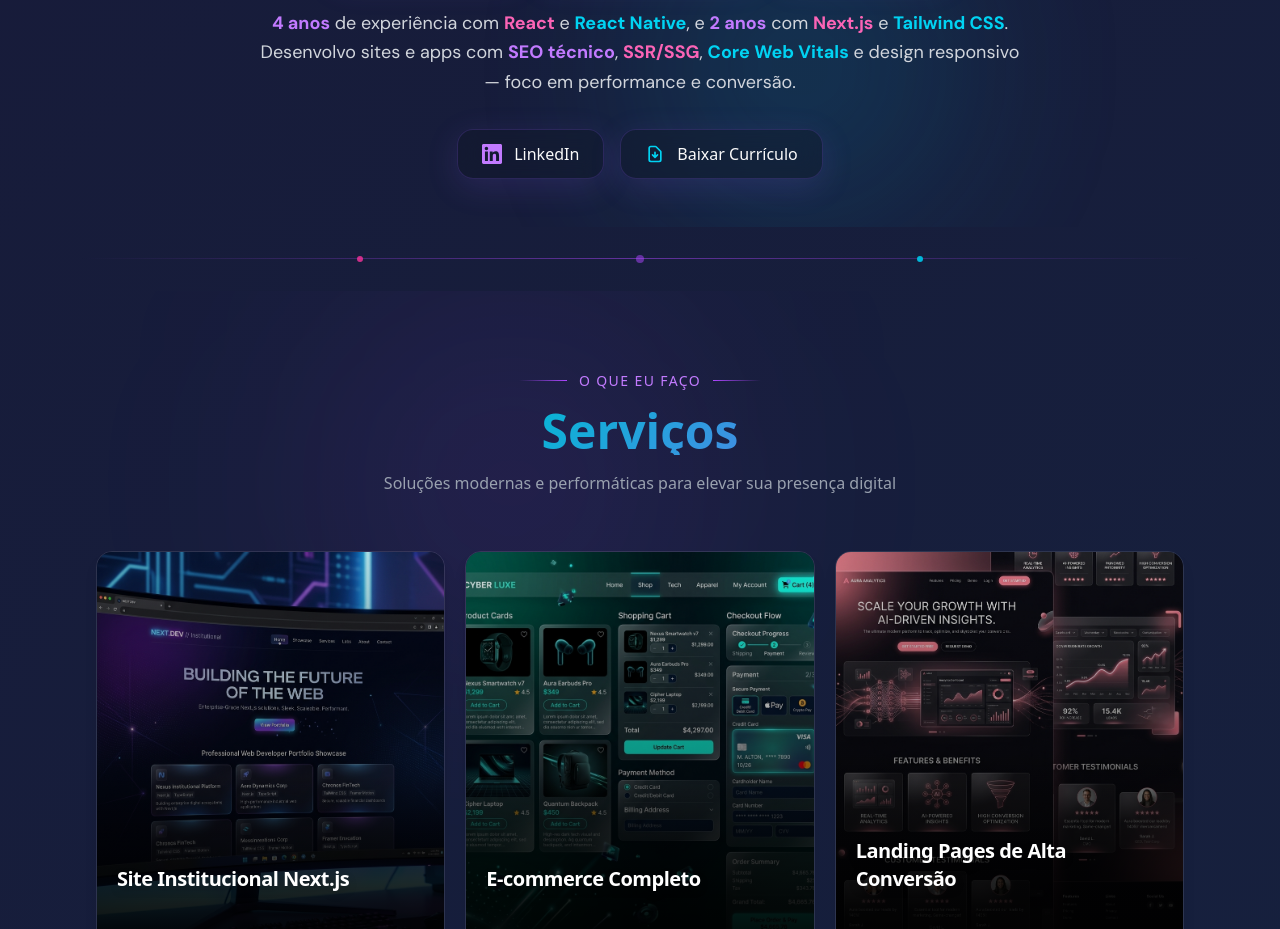
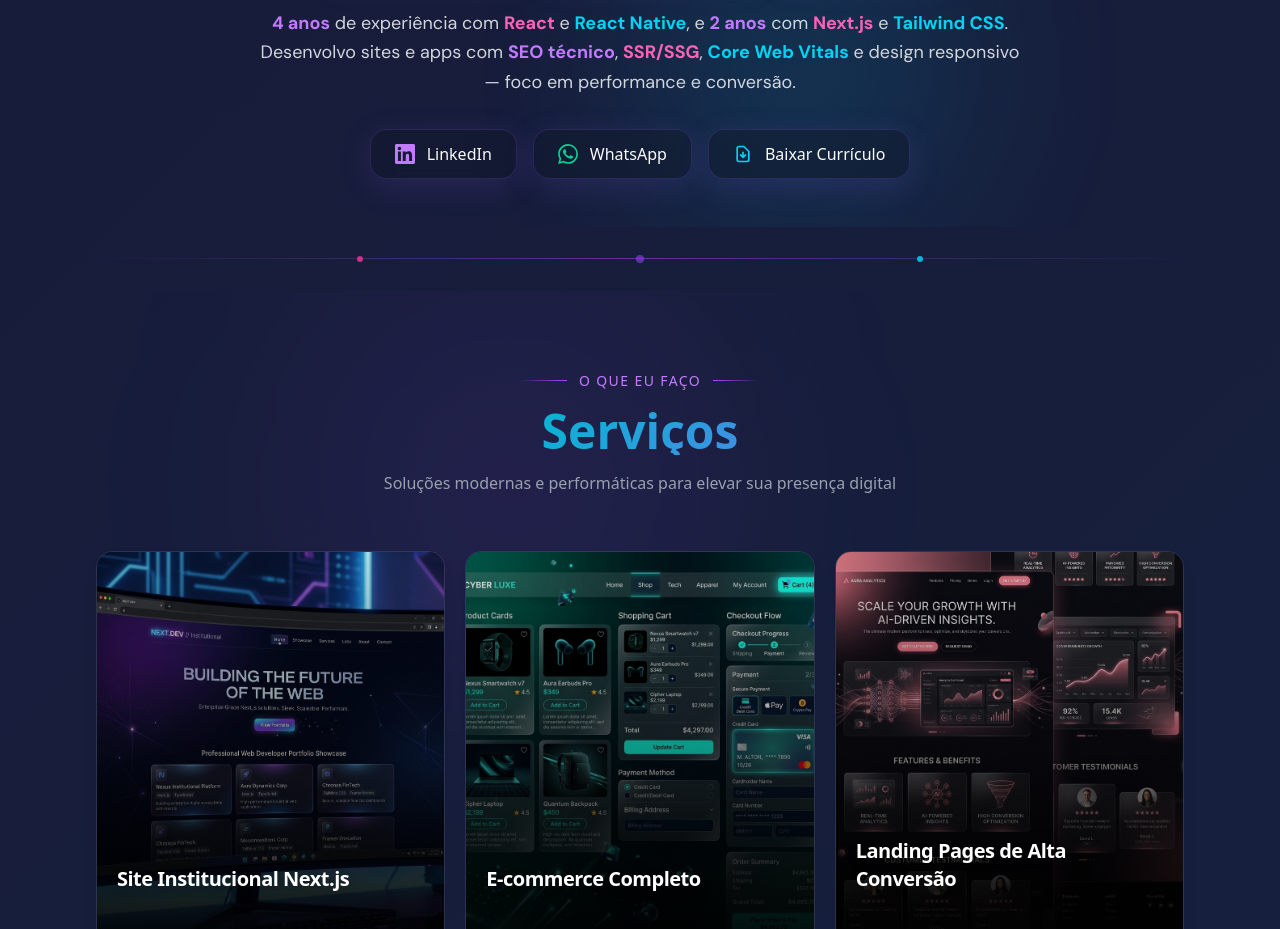
Before and after one commit to Adilson2902/portfolio-next-shadcn, a Next.js app: page / in a window 1280 px wide. Shown: the part 900-1829 px from the top of the page. Built offline with nearby package versions, Linux system fonts and the light colour scheme.

Commit message:
Update LinkedIn links and add WhatsApp button

```diff
--- a/src/components/Footer/index.tsx
+++ b/src/components/Footer/index.tsx
@@ -39,7 +39,7 @@ export default function Footer() {
         {/* LinkedIn */}
         <div className="mt-6">
           <a
-            href="https://www.linkedin.com/in/adilson-adriano"
+            href="https://www.linkedin.com/in/adilson-adriano-062018197"
             target="_blank"
             rel="noopener noreferrer"
             className="inline-flex items-center gap-2 glass-effect px-4 py-2 rounded-full text-sm font-medium border border-purple-500/30 hover:border-purple-500/60 transition-all modern-hover"
--- a/src/components/Hero/index.tsx
+++ b/src/components/Hero/index.tsx
@@ -153,7 +153,7 @@ export function Hero() {
           className="flex justify-center gap-4 flex-wrap"
         >
           <a
-            href="https://www.linkedin.com/in/adilson-adriano"
+            href="https://www.linkedin.com/in/adilson-adriano-062018197"
             target="_blank"
             rel="noopener noreferrer"
             className="glass-effect px-6 py-3 rounded-xl flex items-center gap-3 modern-hover border border-purple-500/30 hover:border-purple-500/60 transition-all group"
@@ -162,6 +162,18 @@ export function Hero() {
               <path d="M20.447 20.452h-3.554v-5.569c0-1.328-.027-3.037-1.852-3.037-1.853 0-2.136 1.445-2.136 2.939v5.667H9.351V9h3.414v1.561h.046c.477-.9 1.637-1.85 3.37-1.85 3.601 0 4.267 2.37 4.267 5.455v6.286zM5.337 7.433c-1.144 0-2.063-.926-2.063-2.065 0-1.138.92-2.063 2.063-2.063 1.14 0 2.064.925 2.064 2.063 0 1.139-.925 2.065-2.064 2.065zm1.782 13.019H3.555V9h3.564v11.452zM22.225 0H1.771C.792 0 0 .774 0 1.729v20.542C0 23.227.792 24 1.771 24h20.451C23.2 24 24 23.227 24 22.271V1.729C24 .774 23.2 0 22.222 0h.003z"/>
             </svg>
             <span className="font-medium">LinkedIn</span>
+          </a>
+
+          <a
+            href="https://wa.me/5581982644557"
+            target="_blank"
+            rel="noopener noreferrer"
+            className="glass-effect px-6 py-3 rounded-xl flex items-center gap-3 modern-hover border border-emerald-500/30 hover:border-emerald-500/60 transition-all group"
+          >
+            <svg className="w-5 h-5 text-emerald-400 group-hover:text-emerald-300 transition-colors" fill="currentColor" viewBox="0 0 24 24">
+              <path d="M17.472 14.382c-.297-.149-1.758-.867-2.03-.967-.273-.099-.471-.148-.67.15-.197.297-.767.966-.94 1.164-.173.199-.347.223-.644.075-.297-.15-1.255-.463-2.39-1.475-.883-.788-1.48-1.761-1.653-2.059-.173-.297-.018-.458.13-.606.134-.133.298-.347.446-.52.149-.174.198-.298.298-.497.099-.198.05-.371-.025-.52-.075-.149-.669-1.612-.916-2.207-.242-.579-.487-.5-.669-.51-.173-.008-.371-.01-.57-.01-.198 0-.52.074-.792.372-.272.297-1.04 1.016-1.04 2.479 0 1.462 1.065 2.875 1.213 3.074.149.198 2.096 3.2 5.077 4.487.709.306 1.262.489 1.694.625.712.227 1.36.195 1.871.118.571-.085 1.758-.719 2.006-1.413.248-.694.248-1.289.173-1.413-.074-.124-.272-.198-.57-.347m-5.421 7.403h-.004a9.87 9.87 0 01-5.031-1.378l-.361-.214-3.741.982.998-3.648-.235-.374a9.86 9.86 0 01-1.51-5.26c.001-5.45 4.436-9.884 9.888-9.884 2.64 0 5.122 1.03 6.988 2.898a9.825 9.825 0 012.893 6.994c-.003 5.45-4.437 9.884-9.885 9.884m8.413-18.297A11.815 11.815 0 0012.05 0C5.495 0 .16 5.335.157 11.892c0 2.096.547 4.142 1.588 5.945L.057 24l6.305-1.654a11.882 11.882 0 005.683 1.448h.005c6.554 0 11.89-5.335 11.893-11.893a11.821 11.821 0 00-3.48-8.413z"/>
+            </svg>
+            <span className="font-medium">WhatsApp</span>
           </a>
 
           <button
```
